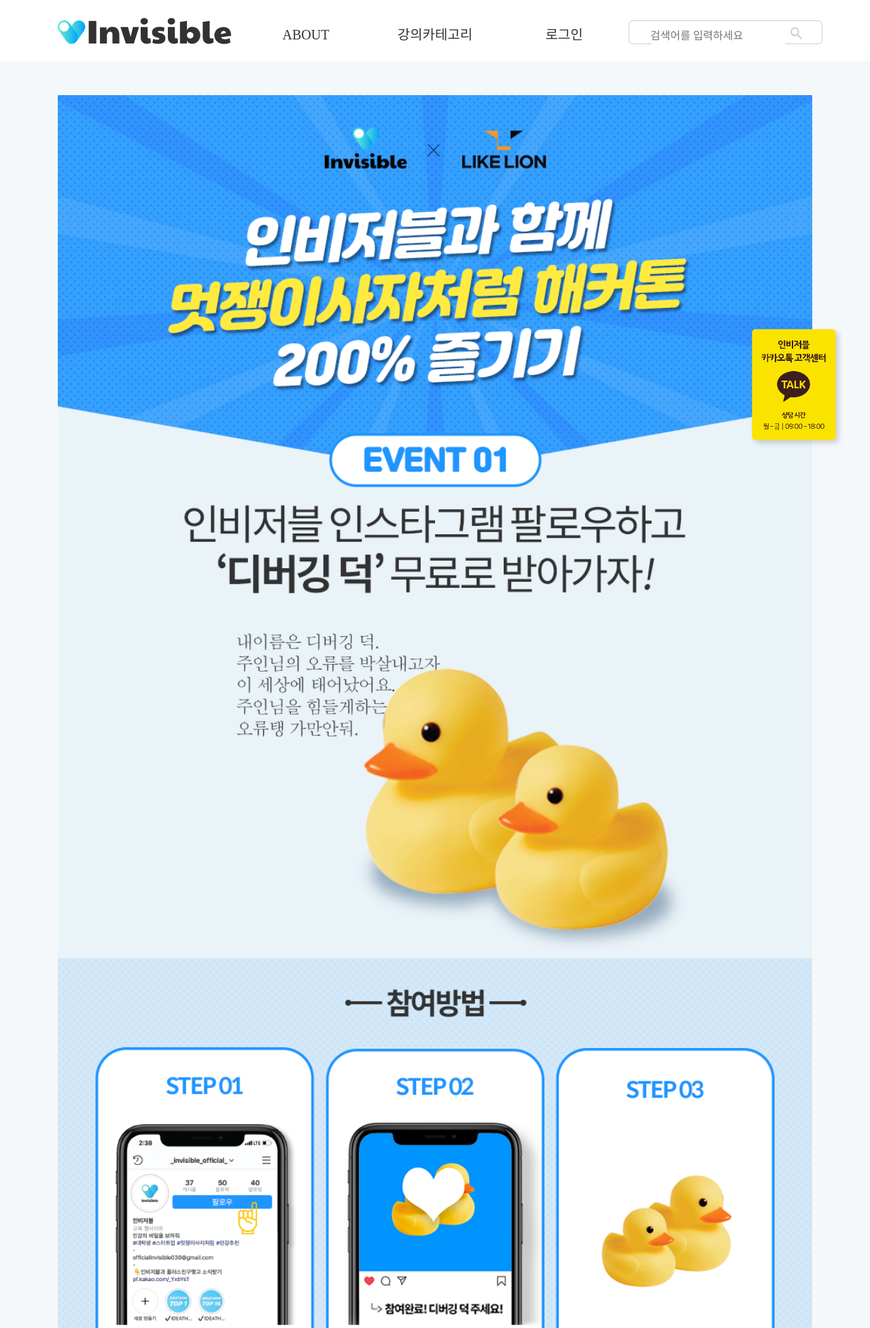
After one commit to sss20young/invisible_Beta, a Django app: page /hackathon_event/ in a window 1280 px wide. The commit adds this page. Shown: the top 1954 px of the page at 68% size. Run offline with Django 3.2, Linux system fonts and the light colour scheme; some libraries are stand-ins or nearby versions; some web fonts are replaced.

Commit message:
이선준_프론트 수정

```diff
--- a/invi_app/templates/base_sj.html
+++ b/invi_app/templates/base_sj.html
@@ -184,7 +184,8 @@
     </style>
   </head>
   <body>
-    {% load staticfiles %}
+     {% load staticfiles %}
+
     <!-- Optional JavaScript -->
     <!-- jQuery first, then Popper.js, then Bootstrap JS -->
     <script src="https://code.jquery.com/jquery-3.3.1.slim.min.js" integrity="sha384-q8i/X+965DzO0rT7abK41JStQIAqVgRVzpbzo5smXKp4YfRvH+8abtTE1Pi6jizo" crossorigin="anonymous"></script>
@@ -256,6 +257,18 @@
         </header>
 
     <section>
+        <div style="
+        background-color: transparent;
+        position:fixed;
+        width:150px;
+        right:6.5%;
+        top:59.4%;
+        left:85.7%;
+        ">
+        <a href="https://pf.kakao.com/_YxbYsT">
+            <img src="{% static 'img/kakaotalk@3x.png' %}" height="100%" width="100%" >
+        </a>
+      </div>
     {% load staticfiles %}
     {% block content %}
 
--- /dev/null
+++ b/invi_app/templates/hackathon_event.html
@@ -0,0 +1,40 @@
+{% extends 'base_sj.html' %}
+{% block content %}
+
+{% load staticfiles %}
+<style>
+    body {
+    background-color: #f5f8fa;
+    }
+    header {
+        display: block;
+        margin-left: auto;
+        margin-right: auto;
+        text-align: center;
+    }
+    header > header {
+    object-fit: contain;
+    width: 1110px;
+    text-align: center;
+    margin-left: auto;
+    margin-right: auto;
+    }
+    section{
+        padding: 0rem 0rem 0rem 0rem;
+        background: none;
+        position: relative;
+    }
+    .hackathon_event {
+        display: block;
+        margin-left: auto;
+        margin-right: auto;
+        width: 100%;
+        margin: 3.125rem 0rem 3.125rem 0rem;
+    }
+</style>
+<div class="container">
+    <img src="{% static 'img/hackathon_event.png' %}" class ="hackathon_event">
+</div>
+
+
+{% endblock %}
--- a/invi_app/templates/login.html
+++ b/invi_app/templates/login.html
@@ -132,6 +132,9 @@
             object-fit: contain;
             text-align: center;
             }
+            section{
+                padding-bottom: 4.375rem;
+            }
         </style>
 
     {% load socialaccount %}
@@ -152,7 +155,7 @@
                     <a href="{% provider_login_url 'naver' %}"><img src="{% static 'img/naver.svg' %}" class="social_login_box"></a>
             </div>
         </div>
-        <div class="row" style="text-align: center;">
+        <div class="row" style="padding: 1.250rem 0rem 0rem 0rem; text-align: center;">
             <div class="col-12">
                     <a href="{% provider_login_url 'google' %}"><img src="{% static 'img/google.svg' %}" class="social_login_box"></a>
             </div>
--- a/invi_app/views.py
+++ b/invi_app/views.py
@@ -3,7 +3,6 @@
 from django.contrib import auth
 from django.contrib.auth.models import User
 from django.contrib.auth import login
-
 
 
 def about(request):
@@ -57,3 +56,6 @@
         auth.logout(request)
         return redirect('main')
     return render(request, 'login.html')
+
+def hackathon_event(request):
+    return render(request, 'hackathon_event.html')
--- a/invi_project/urls.py
+++ b/invi_project/urls.py
@@ -33,6 +33,7 @@
     path('selectkeyword/',invi_app.views.selectkeyword, name='selectkeyword'), #선호하는 키워드 페이지
     path('mytype/',invi_app.views.mytype, name='mytype'), #나의 강의타입 페이지
     path('accounts/', include('allauth.urls')), #소셜로그인
+    path('hackathon_event/',invi_app.views.hackathon_event, name="hackathon_event"), #해커톤 이벤트 페이지
     path('admin/', admin.site.urls),
     path('hier/', hier.views.home, name='home'),
     path('hier/<int:lecture_id>/', hier.views.detail, name='detail'),
```
Also changed, not shown: invi_app/static/img/hackathon_event.png (added), invi_app/static/img/kakaotalk@3x.png (added).
